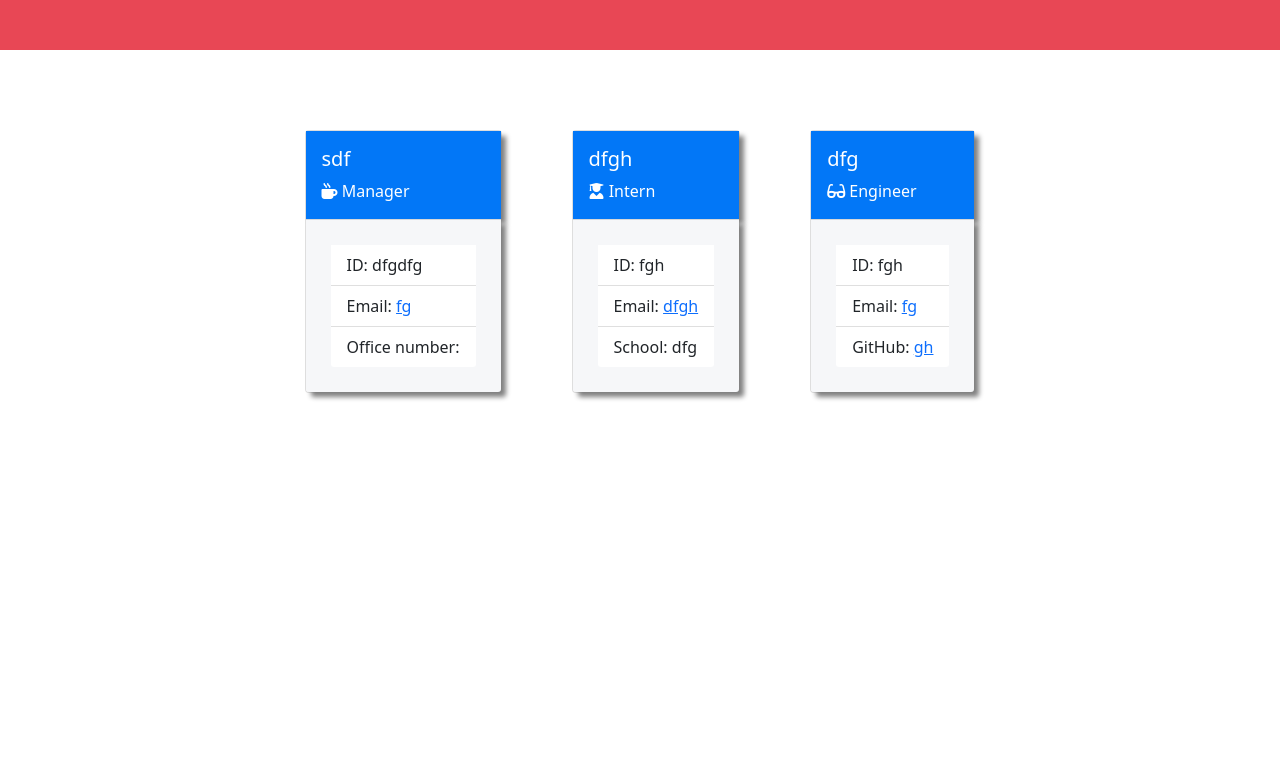
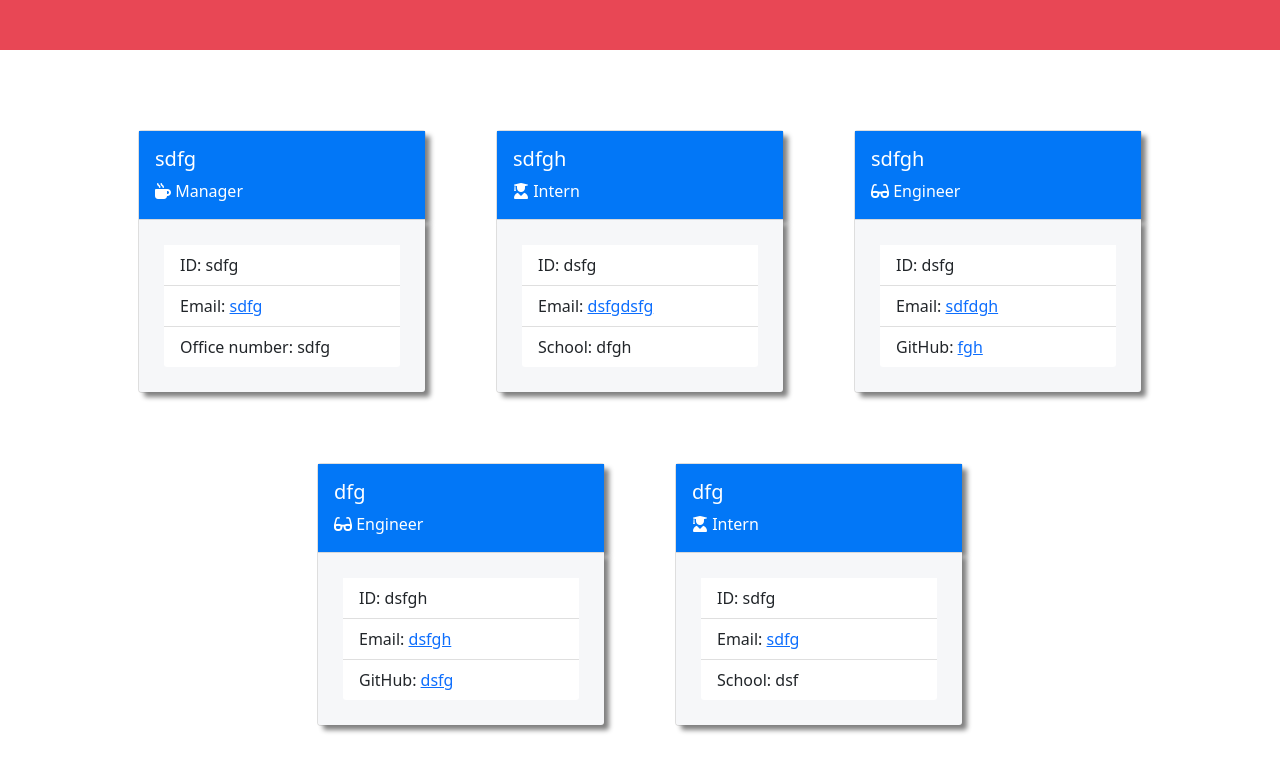
Before and after one commit to aalissy/Team-Profile-Generator, a website: page dist/index.html in a window 1280 px wide. Shown: the part 100-861 px from the top of the page. Before the commit the page ends 800 px from the top, so only its background shows below. Drawn offline with nearby package versions, Linux system fonts and the light colour scheme.

Commit message:
Updated index.html

```diff
--- a/dist/index.html
+++ b/dist/index.html
@@ -15,43 +15,71 @@
     </div>
     <div class="card-container">
 
-    <div class="card">
+    <div class="card" style="width: 18rem;">
       <div class="card-body">
-        <h5 class="card-title">sdf</h5>
-        <p class="card-text"><i class="fas fa-mug-hot mr-2"></i> Manager</p>
+        <h5 class="card-title">sdfg</h5>
+        <p class="card-text"><i class="fas fa-mug-hot mr-1"></i> Manager</p>
       </div>
       <ul class="list-group list-group-flush">
-        <li class="list-group-item">ID: dfgdfg</li>
-        <li class="list-group-item">Email: <a href="mailto:fg">fg</a></li>
-        <li class="list-group-item">Office number: </li>
+        <li class="list-group-item">ID: sdfg</li>
+        <li class="list-group-item">Email: <a href="mailto:sdfg">sdfg</a></li>
+        <li class="list-group-item">Office number: sdfg</li>
       </ul>
     </div>
 
 
 
-    <div class="card">
+    <div class="card" style="width: 18rem;">
       <div class="card-body">
-        <h5 class="card-title">dfgh</h5>
+        <h5 class="card-title">sdfgh</h5>
         <p class="card-text"><i class="fas fa-user-graduate"></i> Intern</p>
       </div>
       <ul class="list-group list-group-flush">
-        <li class="list-group-item">ID: fgh</li>
-        <li class="list-group-item">Email: <a href="mailto:dfgh">dfgh</a></li>
-        <li class="list-group-item">School: dfg</li>
+        <li class="list-group-item">ID: dsfg</li>
+        <li class="list-group-item">Email: <a href="mailto:dsfgdsfg">dsfgdsfg</a></li>
+        <li class="list-group-item">School: dfgh</li>
       </ul>
     </div>
 
 
 
-    <div class="card">
+    <div class="card" style="width: 18rem;">
+      <div class="card-body">
+        <h5 class="card-title">sdfgh</h5>
+        <p class="card-text"><i class="fas fa-glasses mr-1"></i> Engineer</p>
+      </div>
+      <ul class="list-group list-group-flush">
+        <li class="list-group-item">ID: dsfg</li>
+        <li class="list-group-item">Email: <a href="mailto:sdfdgh">sdfdgh</a></li>
+        <li class="list-group-item">GitHub: <a href="https://github.com/fgh" target="_blank">fgh</a></li>
+      </ul>
+    </div>
+
+
+
+    <div class="card" style="width: 18rem;">
       <div class="card-body">
         <h5 class="card-title">dfg</h5>
-        <p class="card-text"><i class="fas fa-glasses mr-2"></i> Engineer</p>
+        <p class="card-text"><i class="fas fa-glasses mr-1"></i> Engineer</p>
       </div>
       <ul class="list-group list-group-flush">
-        <li class="list-group-item">ID: fgh</li>
-        <li class="list-group-item">Email: <a href="mailto:fg">fg</a></li>
-        <li class="list-group-item">GitHub: <a href="https://github.com/gh" target="_blank">gh</a></li>
+        <li class="list-group-item">ID: dsfgh</li>
+        <li class="list-group-item">Email: <a href="mailto:dsfgh">dsfgh</a></li>
+        <li class="list-group-item">GitHub: <a href="https://github.com/dsfg" target="_blank">dsfg</a></li>
+      </ul>
+    </div>
+
+
+
+    <div class="card" style="width: 18rem;">
+      <div class="card-body">
+        <h5 class="card-title">dfg</h5>
+        <p class="card-text"><i class="fas fa-user-graduate"></i> Intern</p>
+      </div>
+      <ul class="list-group list-group-flush">
+        <li class="list-group-item">ID: sdfg</li>
+        <li class="list-group-item">Email: <a href="mailto:sdfg">sdfg</a></li>
+        <li class="list-group-item">School: dsf</li>
       </ul>
     </div>
 
```
